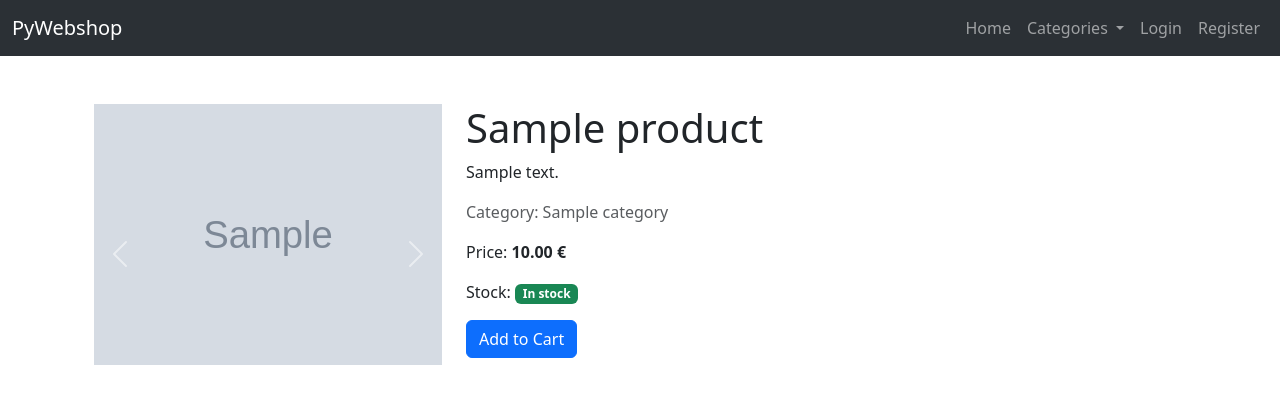
After one commit to mmlinaric/PyWebshop, a Django app: page /webshop/product/1 in a window 1280 px wide. The commit adds this page. Shown: the top 404 px of the page. Run offline with Django 5.2, Linux system fonts and the light colour scheme; tables that the repository leaves empty hold one stand-in row (values such as "Sample post"); grey boxes marked "Sample" are stand-in pictures; some libraries are stand-ins or nearby versions.

Commit message:
add product overview and category view

```diff
--- a/PyWebshop/settings.py
+++ b/PyWebshop/settings.py
@@ -66,6 +66,7 @@ TEMPLATES = [
                 'django.template.context_processors.request',
                 'django.contrib.auth.context_processors.auth',
                 'django.contrib.messages.context_processors.messages',
+                'webshop.context_processors.categories',
             ],
         },
     },
--- a/PyWebshop/urls.py
+++ b/PyWebshop/urls.py
@@ -25,4 +25,5 @@ urlpatterns = [
     path('', include('staticurls.urls')),
     path('accounts/', include('django.contrib.auth.urls')),
     path('accounts/', include('account.urls')),
+    path('webshop/', include('webshop.urls'))
 ] + static(settings.MEDIA_URL, document_root=settings.MEDIA_ROOT)
--- /dev/null
+++ b/static/css/style.css
@@ -0,0 +1,10 @@
+.carousel-item {
+    height: 300px; /* Adjust this height as needed */
+}
+
+.carousel-item img {
+    max-height: 100%;
+    max-width: 100%;
+    height: auto;
+    width: auto;
+}
--- a/templates/base.html
+++ b/templates/base.html
@@ -8,6 +8,7 @@
     <title>{% block title %}{% endblock %} - PyWebshop</title>
 
     <link href="{% static 'css/bootstrap.min.css' %}" rel="stylesheet">
+    <link href="{% static 'css/style.css' %}" rel="stylesheet">
 </head>
 
 <body>
@@ -22,11 +23,22 @@
                 <div class="navbar-nav ms-auto">
                     <a class="nav-link" href="/">Home</a>
 
+                    <li class="nav-item dropdown">
+                      <a class="nav-link dropdown-toggle" href="#" role="button" data-bs-toggle="dropdown" aria-expanded="false">
+                        Categories
+                      </a>
+                      <ul class="dropdown-menu">
+                        {% for category in categories %}
+                        <li><a class="dropdown-item" href="{% url 'list-products' category.id %}">{{ category.name }}</a></li>
+                        {% endfor %}
+                      </ul>
+                    </li>
+
                     {% if user.is_authenticated %}
-                    <a class="nav-link" href="{% url 'logout' %}">Logout</a>
+                        <a class="nav-link" href="{% url 'logout' %}">Logout</a>
                     {% else %}
-                    <a class="nav-link" href="{% url 'login' %}">Login</a>
-                    <a class="nav-link" href="{% url 'register' %}">Register</a>
+                        <a class="nav-link" href="{% url 'login' %}">Login</a>
+                        <a class="nav-link" href="{% url 'register' %}">Register</a>
                     {% endif %}
                 </div>
             </div>
--- /dev/null
+++ b/templates/webshop/product.html
@@ -0,0 +1,42 @@
+{% extends "base.html" %}
+
+{% block title %}{{ product.name }}{% endblock %}
+
+{% block content %}
+<div class="container mt-5">
+    <div class="row">
+        <div class="col-md-4">
+            <div id="productCarousel" class="carousel slide" data-bs-ride="carousel">
+                <div class="carousel-inner">
+                    {% for image in images %}
+                    <div class="carousel-item {% if forloop.first %}active{% endif %}">
+                        <img src="{{ image.image.url }}" class="d-block w-100 img-fluid" alt="{{ image.alt_text }}">
+                    </div>
+                    {% endfor %}
+                </div>
+                <button class="carousel-control-prev" type="button" data-bs-target="#productCarousel" data-bs-slide="prev">
+                    <span class="carousel-control-prev-icon" aria-hidden="true"></span>
+                    <span class="visually-hidden">Previous</span>
+                </button>
+                <button class="carousel-control-next" type="button" data-bs-target="#productCarousel" data-bs-slide="next">
+                    <span class="carousel-control-next-icon" aria-hidden="true"></span>
+                    <span class="visually-hidden">Next</span>
+                </button>
+            </div>
+        </div>
+
+        <div class="col-md-8">
+            <h1>{{ product.name }}</h1>
+            <p>{{ product.description|safe }}</p>
+            <p class="text-muted">Category: {{ product.category.name }}</p>
+            <p>Price: <span class="fw-bold">{{ product.price }} €</span></p>
+            {% if product.stock == 0 %}
+                <p>Stock: <span class="badge bg-danger">Out of stock</span></p>
+            {% else %}
+                <p>Stock: <span class="badge bg-success">In stock</span></p>
+            {% endif %}
+            <a href="#" class="btn btn-primary">Add to Cart</a>
+        </div>
+    </div>
+</div>
+{% endblock %}
--- /dev/null
+++ b/webshop/context_processors.py
@@ -0,0 +1,7 @@
+from .models import Category
+
+# Used to list all categories on the navigation bar
+def categories(request):
+    return {
+        'categories': Category.objects.all()
+    }
--- a/webshop/models.py
+++ b/webshop/models.py
@@ -24,7 +24,7 @@ class Product(models.Model):
         return self.name
 
 class ProductImage(models.Model):
-    product = models.ForeignKey(Product, on_delete=models.CASCADE)
+    product = models.ForeignKey(Product, on_delete=models.CASCADE, related_name='images')
     image = models.ImageField(upload_to='product_images/')
     created_at = models.DateTimeField(auto_now_add=True)
 
--- /dev/null
+++ b/webshop/urls.py
@@ -0,0 +1,7 @@
+from django.urls import path
+from . import views
+
+urlpatterns = [
+    path('category/<int:id>', views.list_products, name='list-products'),
+    path('product/<int:id>', views.product_info, name='product'),
+]
--- a/webshop/views.py
+++ b/webshop/views.py
@@ -1,3 +1,12 @@
-from django.shortcuts import render
+from django.shortcuts import render, get_object_or_404
+from .models import Category, Product
 
-# Create your views here.
+def list_products(request, id):
+    category = get_object_or_404(Category, id=id)
+    products = Product.objects.filter(category=category)
+    return render(request, 'webshop/products.html', {'category': category, 'products': products})
+
+def product_info(request, id):
+    product = get_object_or_404(Product, id=id)
+    images = product.images.all()
+    return render(request, 'webshop/product.html', {'product': product, 'images': images})
```
Also changed, not shown: templates/webshop/products.html (added, +31 -0 lines).
